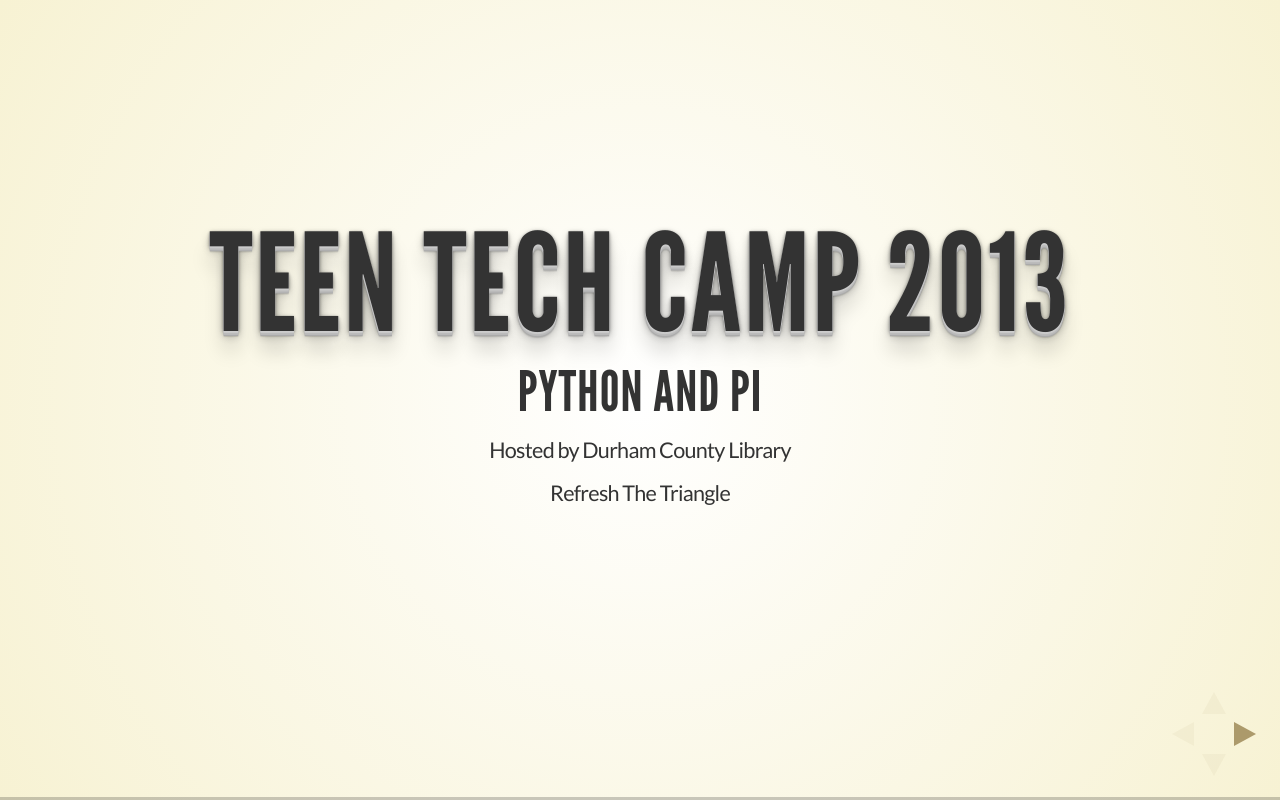
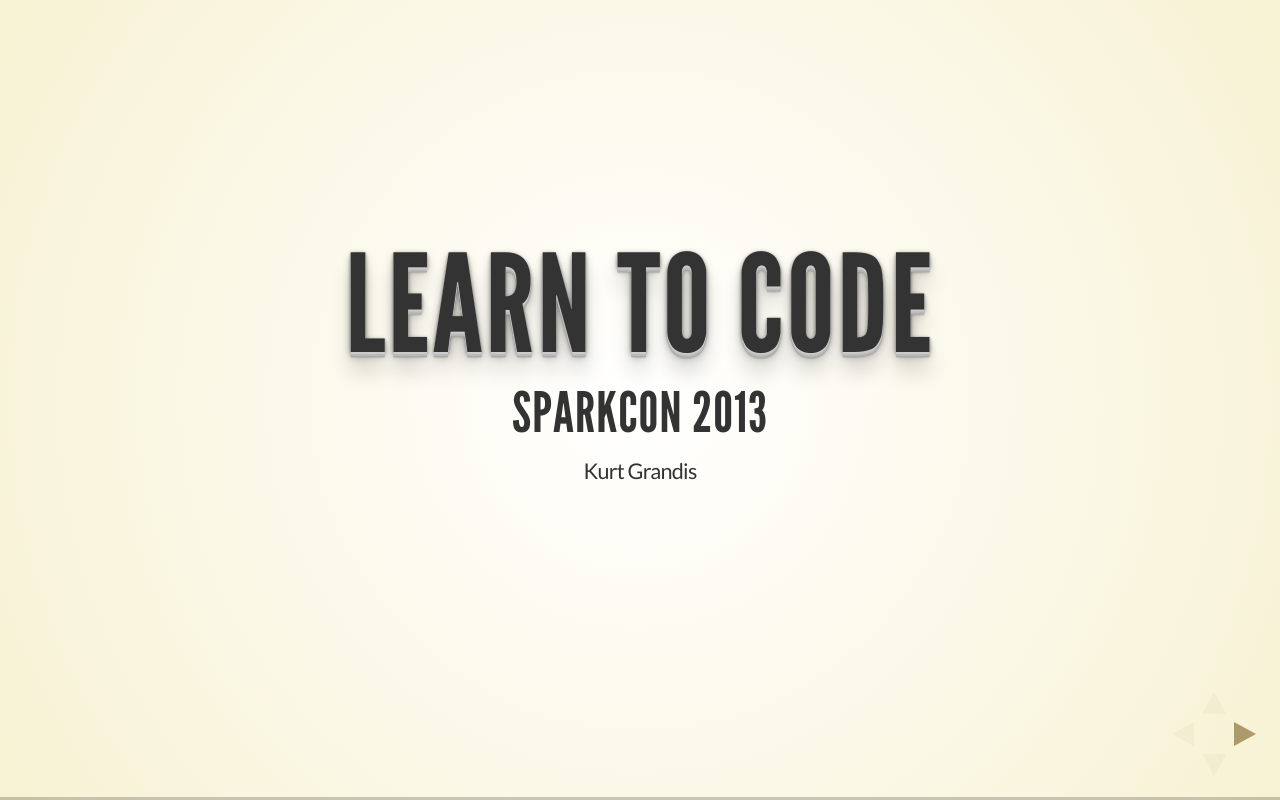
Before and after one commit to kgrandis/learntocode, a website: page slides/index.html in a window 1280 px wide. Drawn offline with Linux system fonts and the light colour scheme.

Commit message:
learn to code specific

```diff
--- a/slides/index.html
+++ b/slides/index.html
@@ -4,7 +4,7 @@
 	<head>
 		<meta charset="utf-8">
 
-		<title>Teen Tech Camp 2013</title>
+		<title>SparkCon 2013: Learn to Code</title>
 
 		<meta name="description" content="A framework for easily creating beautiful presentations using HTML">
 		<meta name="author" content="Hakim El Hattab">
@@ -38,11 +38,10 @@
 			<!-- Any section element inside of this container is displayed as a slide -->
 			<div class="slides">
 				<section>
-					<h1>Teen Tech Camp 2013</h1>
-					<h3>Python and Pi</h3>
+					<h1>Learn to Code</h1>
+					<h3>SparkCon 2013</h3>
 					<p>
-            <small>Hosted by Durham County Library</small><br/>
-						<small>Refresh The Triangle</small>
+            <small>Kurt Grandis</small><br/>
 					</p>
 				</section>
 
@@ -101,11 +100,10 @@
             <ul>
               <li>Introduction to Programming</li>
               <li>Programming</li>
-              <li>Lunch &amp; Technology Showcase</li>
+              <li>Lunch</li>
               <li>Programming</li>
-              <li>Raspberry Pi Tour</li>
               <li>Wrap-Up (3pm)</li>
-              <li>Open Lab and Hacking (until 5pm)</li>
+              <li>Open Lab and Hacking (until ?)</li>
             </ul>
 					</section>
 				</section>
```
Also changed, not shown: 1 other file.
